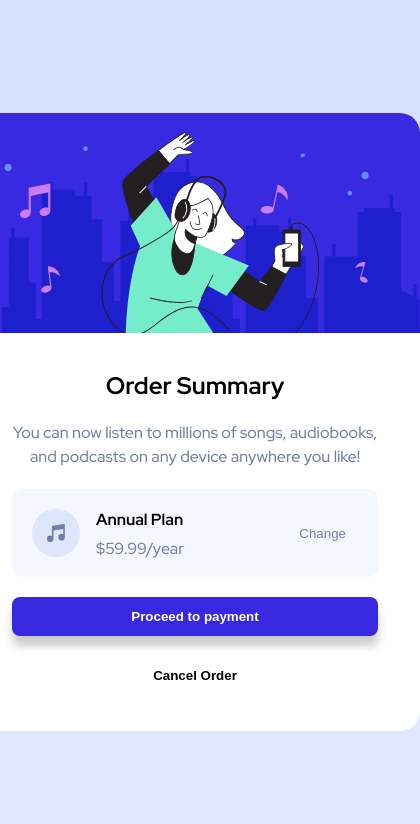
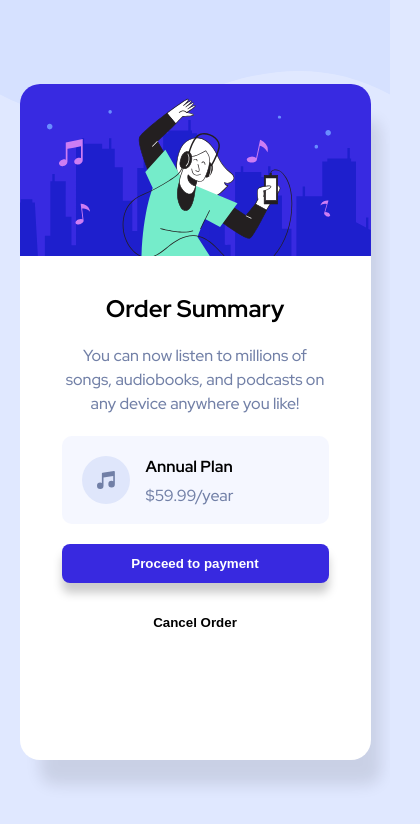
Before and after one commit to hyunwlee-dev/order-summary-component-main, a plain HTML site: page index.html in a window 390 px wide. Shown: the whole page, 420 px wide, since content can reach past the window. Drawn offline with Linux system fonts and the light colour scheme.

Commit message:
ADD | responsive css

```diff
--- a/css/style.css
+++ b/css/style.css
@@ -20,12 +20,12 @@ h2 {
 
 /* 본문 스타일 */
 body {
-  background: url("../images/pattern-background-desktop.svg") no-repeat 0 0;
+  background: url("../images/pattern-background-desktop.svg") no-repeat center top / 100% ;
   font-size: 16px;
   font-family: "Red Hat Display", Pretendard, -apple-system, BlinkMacSystemFont, system-ui, Roboto, "Helvetica Neue", "Segoe UI", "Apple SD Gothic Neo", "Noto Sans KR", "Malgun Gothic", "Apple Color Emoji", "Segoe UI Emoji", "Segoe UI Symbol", sans-serif;
   background-color: hsl(225, 100%, 94%);
   display: flex;
-  flex-direction: column;
+  flex-direction: row nowrap;
   justify-content: center;
   align-items: center;
   height: 100vh;
@@ -37,6 +37,11 @@ body {
   overflow: hidden;
   /* background-color: pink; */
   background-color: #fff;
+  box-shadow: 15px 30px 15px -5px rgba(0, 0, 0, 0.1);
+}
+.order img {
+  display: inline-block;
+  width: 100%;
 }
 
 .order-content {
@@ -116,3 +121,20 @@ body {
   cursor: pointer;
   font-weight: 700;
 }
+
+/* .btn-pay:hover .order img  {
+  display: none;
+} */
+
+@media (max-width: 768px) {
+  .order {
+    height: 80vh;
+    margin: 5%;
+  }
+}
+
+/* @media (min-width: 1440px) { */
+  /* body { */
+    /* background-color: blue; */
+  /* } */
+/* } */
```
